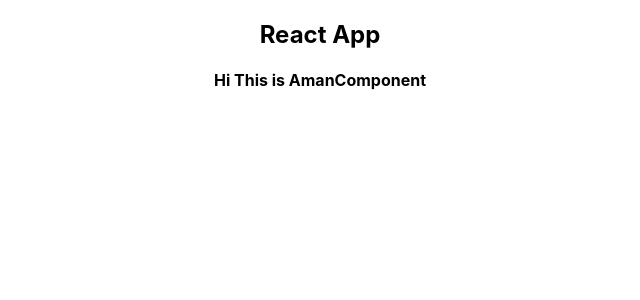
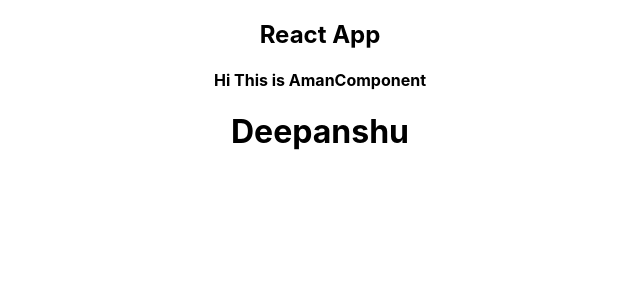
Before and after one commit to anantgehi/react-app, a React (Create React App) app: page / in a window 1280 px wide. Shown: the top 300 px of the page, without its empty margins (320-960 px from the left). Built offline with nearby package versions, Linux system fonts and the light colour scheme.

Commit message:
Add Deepanshu component

```diff
--- a/src/App.js
+++ b/src/App.js
@@ -1,14 +1,15 @@
 import logo from './logo.svg';
 import './App.css';
 import AmanComponent from './Components/Aman';
+import DeepanshuComponent  from './Components/Deepanshu';
 
 function App() {
   return (
-    <div className="App">
-	<h2>React App</h2>
-  <AmanComponent/>
-	{/*TODO*/}
-    </div>
+  <div className="App">
+	  <h2>React App</h2>
+      <AmanComponent/>
+      <DeepanshuComponent/>
+  </div>
   );
 }
 
--- /dev/null
+++ b/src/Components/Deepanshu.jsx
@@ -0,0 +1,8 @@
+const DeepanshuComponent = () => {
+    return (
+        <div>
+            <h1>Deepanshu</h1>
+        </div>
+    );
+}
+export default DeepanshuComponent;
```
